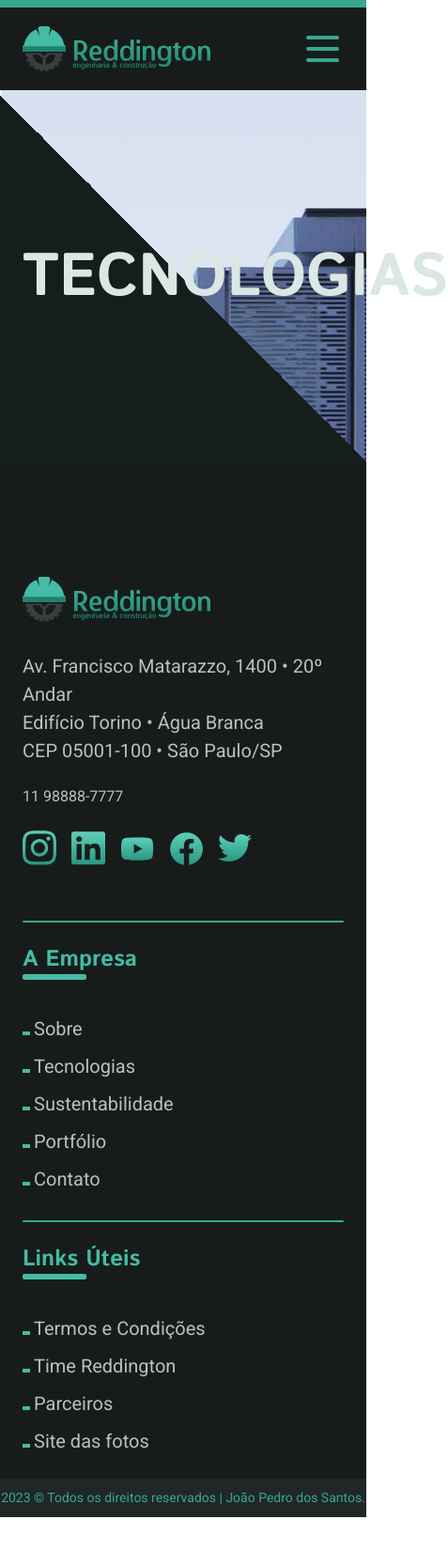
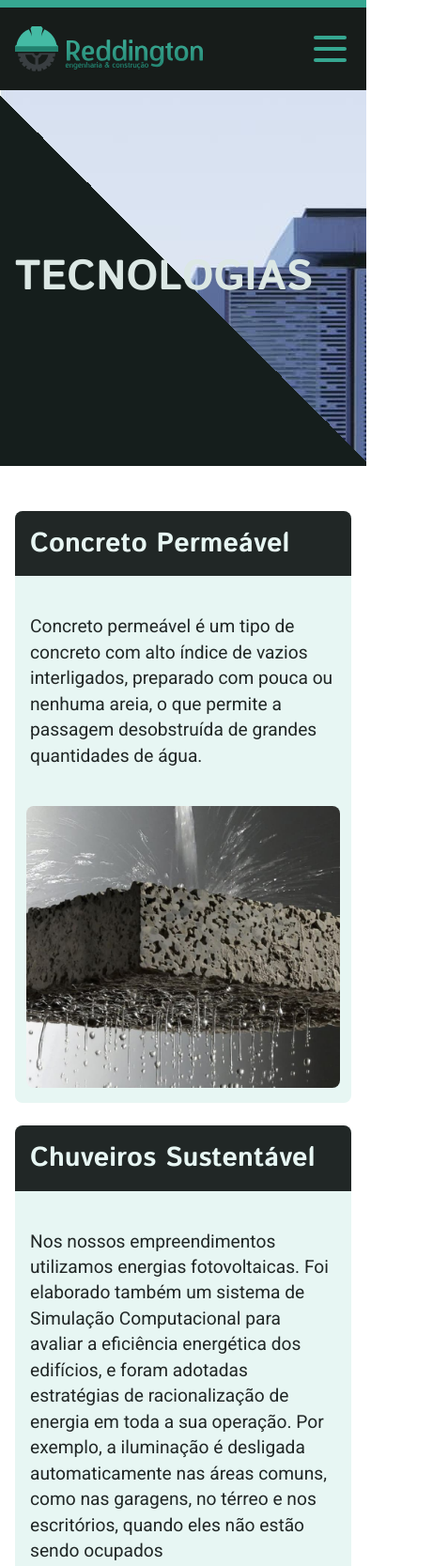
Before and after one commit to Pedro170/reddington, a plain HTML site: page tecnologia.html in a window 390 px wide. Shown: the top 1667 px of the page at 94% size, 477 px wide, since content can reach past the window. Before the commit the page ends 1615 px from the top, so only its background shows below. Drawn offline with nearby package versions, Linux system fonts and the light colour scheme.

Commit message:
feat: tecnologia finalizada

```diff
--- a/css/sobre/hisitoria.css
+++ b/css/sobre/hisitoria.css
@@ -84,4 +84,8 @@
   .historia-conteudo p {
     font-size: 1rem;
   }
+
+  #sobre .titulo-primary {
+    font-size: 1.5rem;
+  }
 }
--- a/css/style.css
+++ b/css/style.css
@@ -31,6 +31,7 @@
 /* Tecnologia */
 
 @import url('./tecnologia/banner.css');
+@import url('./tecnologia/tecnologia.css');
 
 /* Sustentabilidade */
 
--- /dev/null
+++ b/css/tecnologia/tecnologia.css
@@ -0,0 +1,221 @@
+#tecnologia .footer-bg {
+  margin-top: auto;
+}
+
+.tecnologia-bg {
+  padding-top: 6.25rem;
+  padding-bottom: 6.25rem;
+}
+
+.tecnologia {
+  display: flex;
+  flex-direction: column;
+  row-gap: 6.25rem;
+}
+
+.tecnologia-item {
+  position: relative;
+  display: flex;
+  gap: 2.5rem;
+  height: 500px;
+  background: linear-gradient(to right, var(--cor-02) 80%, #ffffff00 80%);
+}
+
+.tecnologia-item:nth-child(even) {
+  flex-direction: row-reverse;
+  background: linear-gradient(to left, var(--cor-02) 80%, #ffffff00 80%);
+}
+
+.tecnologia-item h2 {
+  position: absolute;
+  top: 2.625rem;
+  border-radius: 0 .5rem .5rem 0;
+  background: var(--cor-13);
+  padding: 1rem 2.625rem;
+}
+
+.tecnologia-item:nth-child(even)  h2 {
+  border-radius: .5rem 0 0 .5rem;
+}
+
+.tecnologia-conteudo {
+  align-self: center;
+  padding: 2.625rem;
+}
+
+.tecnologia-conteudo p {
+  max-width: 120ch;
+}
+
+.tecnologia-item:nth-child(2) p {
+  margin-top: 6.5rem;
+}
+
+.tecnologia-item:nth-child(3) p,
+.tecnologia-item:nth-child(4) p{
+  margin-top: 3rem;
+}
+
+.tech-imagem {
+  align-self: flex-end;
+  width: 100%;
+}
+
+.tech-imagem img {
+  min-width: 300px;
+}
+
+#tecnologia article {
+  margin-bottom: 5rem;
+}
+
+.tecnologia-predio {
+  display: grid;
+  /* grid-template-columns: 7fr 5fr; */
+  grid-template-columns: repeat(auto-fit, minmax(300px, 1fr));
+  gap: 2.5rem;
+}
+
+.predio-imagem img {
+  border-radius: .5rem;
+}
+
+.predio-conteudo {
+  display: flex;
+  flex-direction: column;
+  row-gap: 1.5rem;
+}
+
+.predio-conteudo h3 {
+  margin-bottom: .5rem;
+}
+
+@media (max-width: 1000px) {
+  .tecnologia {
+    row-gap: 4rem;
+  }
+
+  .tecnologia-item {
+    display: grid;
+    grid-template-columns: 1fr;
+    background: var(--cor-02);
+    height: auto;
+    border-radius: .5rem;
+    padding-bottom: 2rem;
+    overflow: hidden;
+  }
+
+  .tecnologia-item:nth-child(even) {
+    background: var(--cor-02);
+  }
+
+  .tecnologia-item h2 {
+    position: initial;
+    font-size: 2rem;
+    border-radius: 0;
+    margin-bottom: 0;
+  }
+
+  .tecnologia-item:nth-child(even)  h2 {
+    border-radius: 0;
+  }
+
+  .tecnologia-item:nth-child(2) p {
+    margin-top: 0;
+  }
+
+  .tecnologia-item:nth-child(3) p,
+  .tecnologia-item:nth-child(4) p{
+    margin-top: 0;
+  }
+
+  .tecnologia-conteudo {
+    padding: 0 2rem;
+  }
+
+  .tech-imagem {
+    position: relative;
+    width: calc(100% - 4rem);
+    height: 300px;
+    border-radius: .5rem;
+    margin: 0 auto;
+    overflow: hidden;
+  }
+
+  .tech-imagem img {
+    position: absolute;
+    top: 0;
+    left: 0;
+    width: 100%;
+    height: 100%;
+    object-fit: cover;
+  }
+
+  .tecnologia-conteudo p {
+    max-width: auto;
+  }
+}
+
+@media (max-width: 720px) {
+  #tecnologia .banner h1 {
+    font-size: 4rem;
+  }
+}
+
+@media (max-width: 600px) {
+  #tecnologia .banner h1 {
+    font-size: 3.5rem;
+  }
+
+  .tecnologia-bg {
+    padding-top: 3rem;
+    padding-bottom: 3rem;
+  }
+
+  .tecnologia {
+    row-gap: 1.5rem;
+  }
+
+  .tecnologia-item {
+    padding-bottom: 1rem;
+  }
+
+  .tecnologia p,
+  .tecnologia-predio p {
+    font-size: 1.2rem;
+  }
+
+  #tecnologia article {
+    margin-bottom: 2.5rem;
+  }
+
+  .tecnologia-item h2,
+  .tecnologia-item:nth-child(even) h2 {
+    font-size: 1.8rem;
+    padding: 1rem;
+  }
+
+  .tecnologia-predio h3 {
+    font-size: 1.5rem;
+  }
+
+  .tecnologia-conteudo {
+    padding: 0 1rem;
+  }
+
+  .tech-imagem {
+    width: calc(100% - 1.5rem);
+  }
+}
+
+@media (max-width: 500px) {
+  #tecnologia .banner h1 {
+    font-size: 2.8rem;
+  }
+}
+
+@media (max-width: 400px) {
+  #tecnologia .banner h1 {
+    word-break: break-all;
+  }
+}
--- a/css/utilidades/componentes.css
+++ b/css/utilidades/componentes.css
@@ -130,16 +130,12 @@
 
 @media (max-width: 600px) {
   .container {
-    padding: 1.25rem  1.5rem;
+    padding: 1.25rem  1rem;
   }
 
   .padding-1 {
     position: relative;
     padding: 3rem 0;
-  }
-
-  .padding-2 {
-    padding-bottom: 3rem;
   }
 
   .titulo-primary {
--- a/tecnologia.html
+++ b/tecnologia.html
@@ -35,13 +35,100 @@
     </div>
   </header>
 
-  <main class="padding-2">
+  <main>
     <div class="banner-bg">
       <div class="banner container">
         <h1 class="font-d-xxxl cor-04">Tecnologias</h1>
       </div>
     </div>
+
+    <div class="tecnologia-bg container">
+      <div class="tecnologia">
+        <div class="tecnologia-item">
+          <h2 class="font-d-ss cor-02">Concreto Permeável</h2>
+          <div class="tecnologia-conteudo">
+            <p class="font-x cor-13">
+              Concreto permeável é um tipo de concreto com alto índice de vazios interligados, preparado com pouca ou nenhuma areia, o que permite a passagem desobstruída de grandes quantidades de água.
+            </p>
+          </div>
+
+          <div class="tech-imagem">
+            <img src="./img/tecnologia/concreto02.jpg" alt="Concreto permeável">
+          </div>
+        </div>
+
+        <div class="tecnologia-item">
+          <h2 class="font-d-ss cor-02">Chuveiros Sustentável</h2>
+          <div class="tecnologia-conteudo">
+            <p class="font-x cor-13">
+              Nos nossos empreendimentos utilizamos energias fotovoltaicas. Foi elaborado também um sistema de Simulação Computacional para avaliar a eficiência energética dos edifícios, e foram adotadas estratégias de racionalização de energia em toda a sua operação. Por exemplo, a iluminação é desligada automaticamente nas áreas comuns, como nas garagens, no térreo e nos escritórios, quando eles não estão sendo ocupados
+            </p>
+          </div>
+
+          <div class="tech-imagem">
+            <img src="./img/tecnologia/chuveiro.jpg" alt="Concreto permeável">
+          </div>
+        </div>
+
+        <div class="tecnologia-item">
+          <h2 class="font-d-ss cor-02">Painéis Solares</h2>
+          <div class="tecnologia-conteudo">
+            <p class="font-x cor-13">
+              Na parte de tecnologias para a redução de energia utilizamos energia solar fotovoltaicas. Instalamos nas construções painéis solares que são utilizados para converter a energia da luz do sol em energia elétrica. Essas placas são instaladas no telhado dos prédios pois é o local que mais recebe radiação.
+            </p>
+          </div>
+
+          <div class="tech-imagem">
+            <img src="./img/tecnologia/painel.jpg" alt="Concreto permeável">
+          </div>
+        </div>
+
+        <div class="tecnologia-item">
+          <h2 class="font-d-ss cor-02">Automação</h2>
+          <div class="tecnologia-conteudo">
+            <p class="font-x cor-13">
+              Na parte de tecnologias para a redução de energia utilizamos energia solar fotovoltaicas. Instalamos nas construções painéis solares que são utilizados para converter a energia da luz do sol em energia elétrica. Essas placas são instaladas no telhado dos prédios pois é o local que mais recebe radiação.
+            </p>
+          </div>
+
+          <div class="tech-imagem">
+            <img src="./img/tecnologia/concreto.jpg" alt="Concreto permeável">
+          </div>
+        </div>
+      </div>
+    </div>
   </main>
+
+  <article>
+    <h2 class="titulo-primary">Atenas</h2>
+    <div class="tecnologia-predio container">
+      <div class="predio-imagem">
+        <img src="./img/tecnologia/predio.jpg" alt="prédio atenas">
+      </div>
+      <ul class="predio-conteudo">
+        <li>
+          <h3 class="font-d-s cor-p8">Primogênito</h3>
+          <p class="font-x cor-12">
+            Atenas é considerado o nosso prédio mais tecnológico e sustentável obtendo várias certificações.
+          </p>
+        </li>
+
+        <li>
+          <h3 class="font-d-s cor-p8">Certificados</h3>
+          <p class="font-x cor-12">
+            Atenas é considerado o nosso prédio mais tecnológico e sustentável obtendo várias certificações.
+          </p>
+        </li>
+
+        <li>
+          <h3 class="font-d-s cor-p8">Pintura</h3>
+          <p class="font-x cor-12">
+            Atenas é considerado o nosso prédio mais tecnológico e sustentável obtendo várias certificações.
+          </p>
+        </li>
+      </ul>
+    </div>
+  </article>
 
   <footer class="footer-bg">
     <div class="footer container font-xs cor-06">
```
Also changed, not shown: sustentabilidade.html (+1 -1 lines), img/tecnologia/concreto.jpg, img/tecnologia/concreto02.jpg (added).
